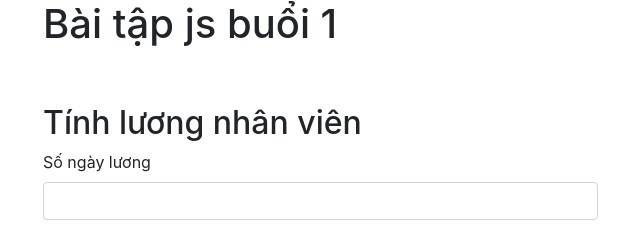
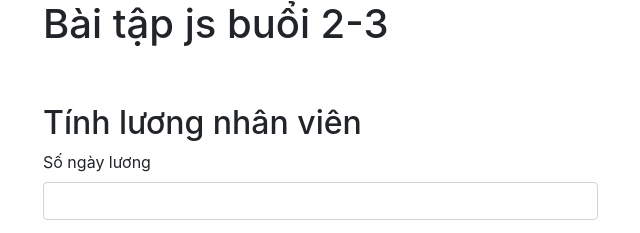
Before and after one commit to thanphap/baitapjsbuoi2_3, a plain HTML site: page index.html in a window 1280 px wide. Shown: the top 233 px of the page, 42-682 px from the left. Drawn offline with nearby package versions, Linux system fonts and the light colour scheme.

Commit message:
sửa tiêu đề

```diff
--- a/index.html
+++ b/index.html
@@ -5,14 +5,14 @@
     <meta charset="UTF-8">
     <meta http-equiv="X-UA-Compatible" content="IE=edge">
     <meta name="viewport" content="width=device-width, initial-scale=1.0">
-    <title>Bai tap js buoi 1</title>
+    <title>Bai tap js buoi 2-3</title>
     <link rel="stylesheet" href="https://cdn.jsdelivr.net/npm/bootstrap@4.6.1/dist/css/bootstrap.min.css"
         integrity="sha384-zCbKRCUGaJDkqS1kPbPd7TveP5iyJE0EjAuZQTgFLD2ylzuqKfdKlfG/eSrtxUkn" crossorigin="anonymous">
 </head>
 
 <body>
     <div class="container">
-        <h1>Bài tập js buổi 1</h1>
+        <h1>Bài tập js buổi 2-3</h1>
         <!-- Tính lương nhân viên -->
         <div class="w-50 py-5">
             <h2>Tính lương nhân viên</h2>
```
